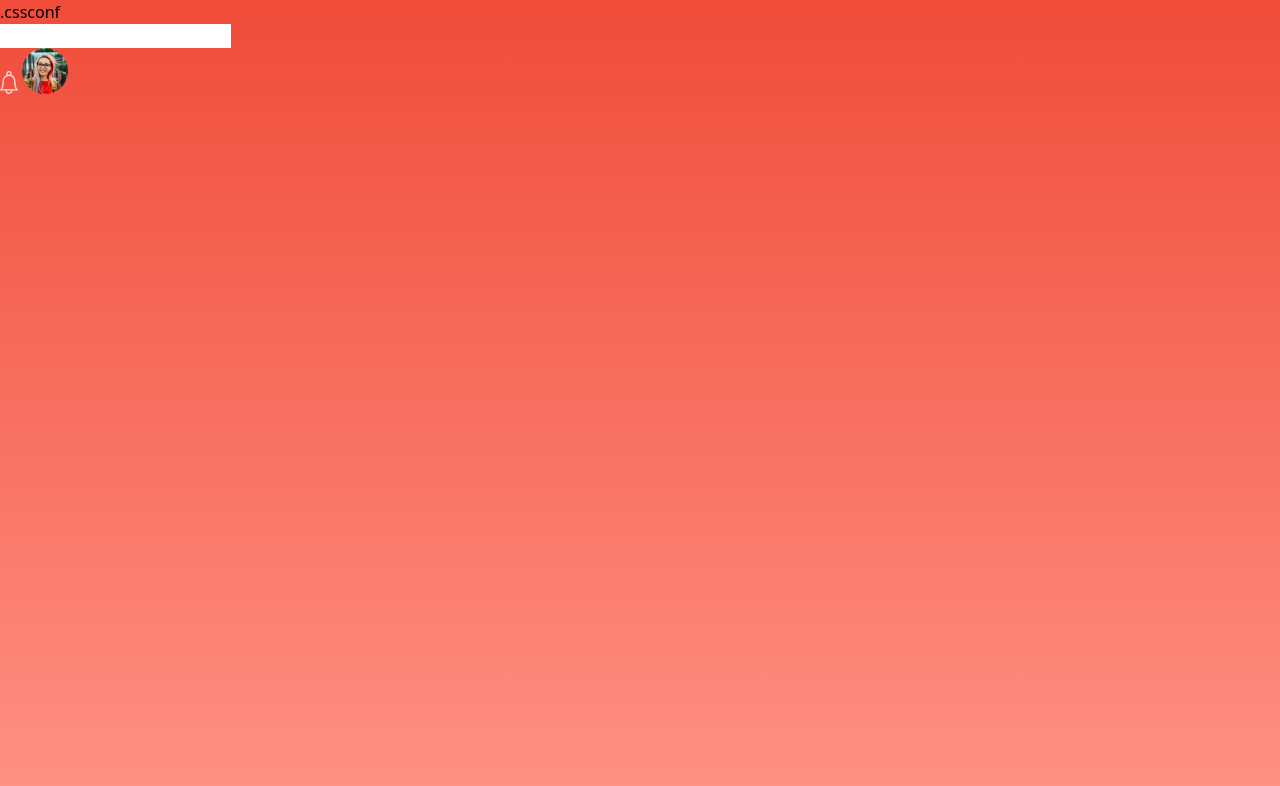
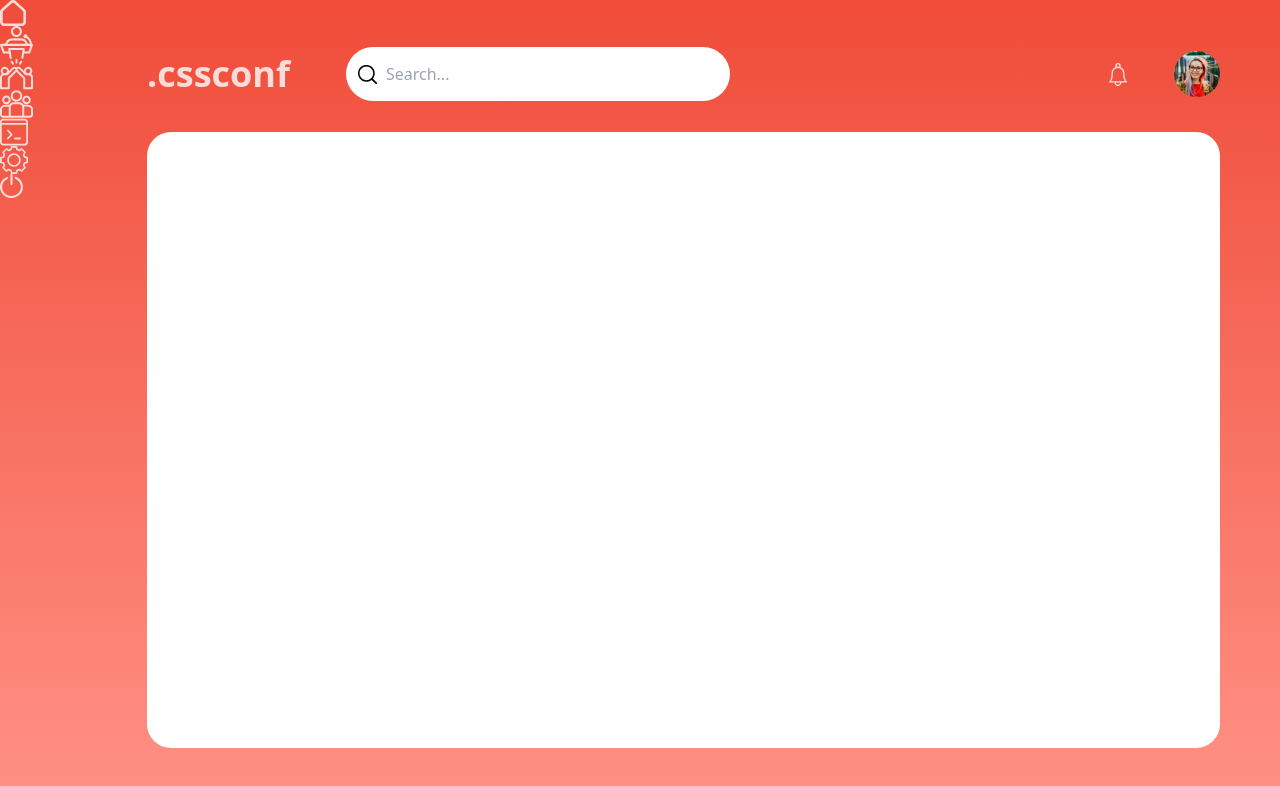
Before and after one commit to KevinMendieta/css-conf-mock, a website built with Vite: page index.html in a window 1280 px wide. Built offline with nearby package versions, Linux system fonts and the light colour scheme.

Commit message:
style header

```diff
--- a/index.html
+++ b/index.html
@@ -8,11 +8,22 @@
     <title>CSS Conf</title>
   </head>
   <body class="h-screen w-screen bg-gradient-to-b from-salmon-200 to-salmon-100">
-    <header>
-      <h1>.cssconf</h1>
-      <input type="search" name="" id="">
-      <section>
-        <button>
+    <header class="app-header flex justify-between pt-12 pb-8">
+      <section class="flex items-center gap-x-14">
+        <a href="/">
+          <h1 class="font-semibold text-4xl text-salmon-50">.cssconf</h1>
+        </a>
+        <div class="relative">
+          <div class="absolute inset-y-0 left-0 flex items-center pl-3 pointer-events-none">
+            <picture>
+              <img src="/icons/glass.svg" alt="magnifiying glass icon">
+            </picture>
+          </div>
+          <input class="hidden lg:block p-4 pl-10 rounded-full h-full w-96 focus:outline-none focus:ring-blue-300" placeholder="Search..." type="search" name="" id="">
+        </div>
+      </section>
+      <section class="flex items-center gap-x-8">
+        <button class="flex justify-center items-center rounded-full w-12 h-12 hover:bg-salmon-100 transition-colors">
           <picture>
             <img src="/icons/bell.svg" alt="notification button">
           </picture>
@@ -24,10 +35,67 @@
         </button>
       </section>
     </header>
-    <aside>
-
+    <aside class="app-aside">
+      <section>
+        <ul>
+          <li>
+            <a href="/">
+              <picture>
+                <img src="/icons/home.svg" alt="home button">
+              </picture>
+            </a>
+          </li>
+          <li>
+            <a href="/talks">
+              <picture>
+                <img src="/icons/desk.svg" alt="talks button">
+              </picture>
+            </a>
+          </li>
+          <li>
+            <a href="/speakers">
+              <picture>
+                <img src="/icons/pairs.svg" alt="speakers button">
+              </picture>
+            </a>
+          </li>
+          <li>
+            <a href="/chat">
+              <picture>
+                <img src="/icons/people.svg" alt="chat button">
+              </picture>
+            </a>
+          </li>
+          <li>
+            <a href="/code">
+              <picture>
+                <img src="/icons/command.svg" alt="code button">
+              </picture>
+            </a>
+          </li>
+        </ul>
+      </section>
+      <section>
+        <ul>
+          <li>
+            <a href="/settings">
+              <picture>
+                <img src="/icons/kog.svg" alt="settings button">
+              </picture>
+            </a>
+          </li>
+          <li>
+            <button>
+              <picture>
+                <img src="/icons/power.svg" alt="logout button">
+              </picture>
+            </button>
+          </li>
+        </ul>
+      </section>
     </aside>
-    <main>
+    <main class="app-main bg-white rounded-3xl">
     </main>
+    <footer class="app-footer"></footer>
   </body>
 </html>
```
